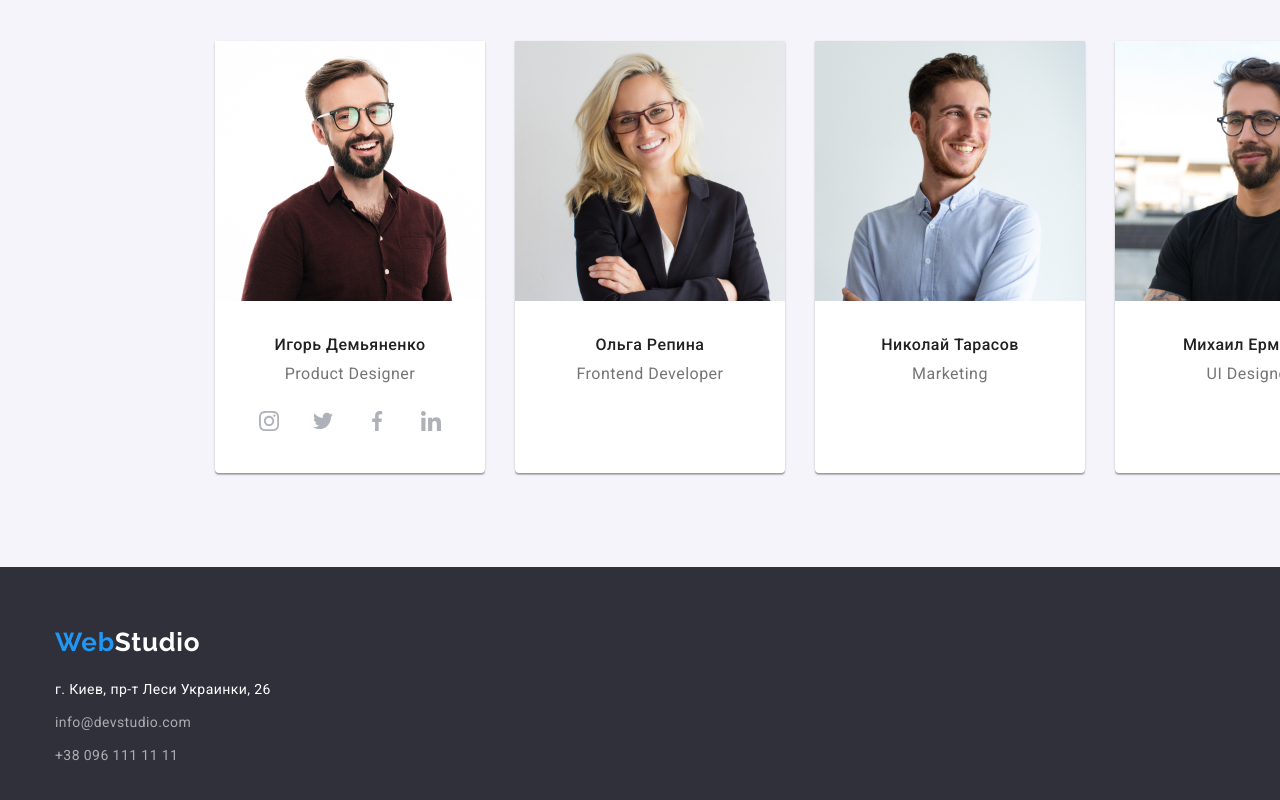
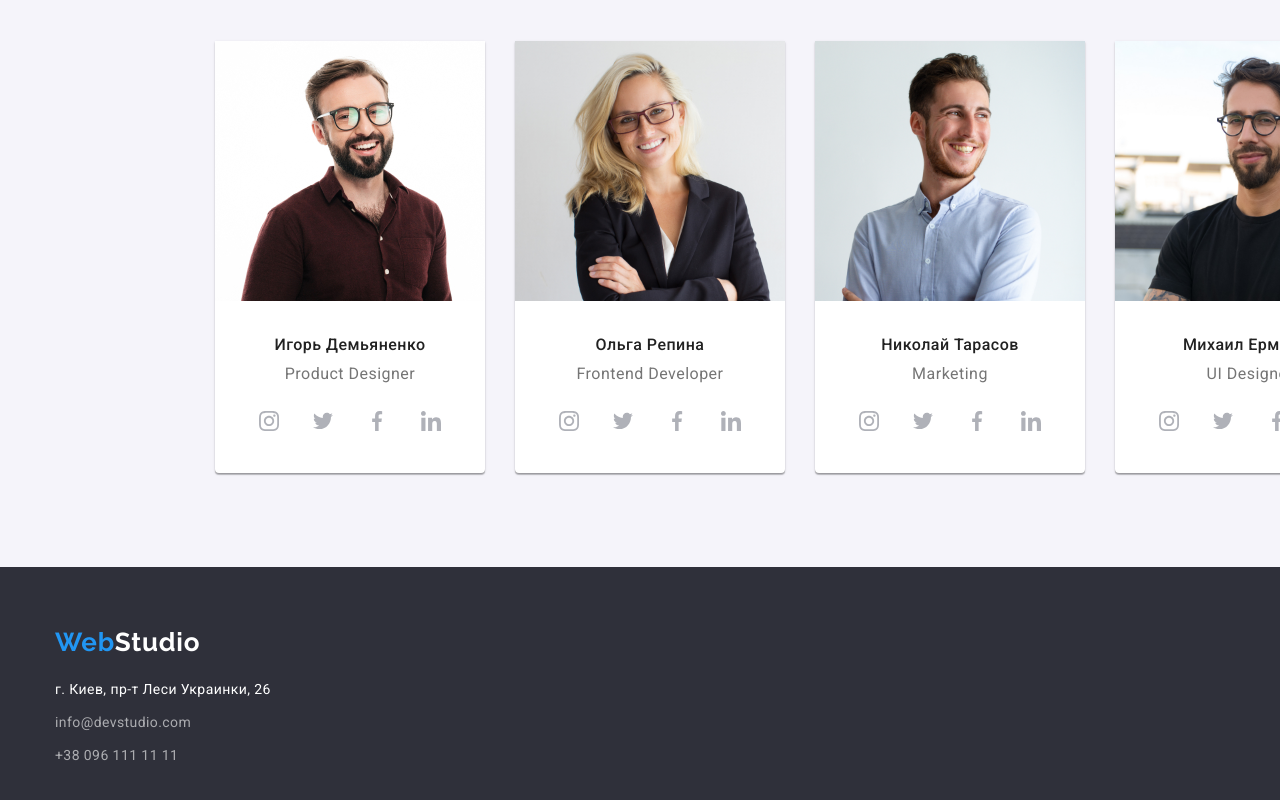
Before and after one commit to JulianMatviychuk/goit-markup-hw-04, a plain HTML site: page index.html in a window 1280 px wide. Shown: the part 1744-2544 px from the top of the page. Drawn offline with nearby package versions, Linux system fonts and the light colour scheme.

Commit message:
доробив ссилки на соц мережі

```diff
--- a/index.html
+++ b/index.html
@@ -207,6 +207,36 @@
                 <h3 class="name-title">Ольга Репина</h3>
                 <p lang="en" class="name-text">Frontend Developer</p>
               </div>
+              <ul class="team-social-menu list">
+                <li class="team-social-item">
+                  <a href="" class="team-social-link">
+                    <svg class="team-social-icon" width="20" height="20">
+                      <use href="./images/icons.svg#instagram"></use>
+                    </svg>
+                  </a>
+                </li>
+                <li class="team-social-item">
+                  <a href="" class="team-social-link">
+                    <svg class="team-social-icon" width="20" height="20">
+                      <use href="./images/icons.svg#twitter"></use>
+                    </svg>
+                  </a>
+                </li>
+                <li class="team-social-item">
+                  <a href="" class="team-social-link">
+                    <svg class="team-social-icon" width="20" height="20">
+                      <use href="./images/icons.svg#facebook"></use>
+                    </svg>
+                  </a>
+                </li>
+                <li class="team-social-item">
+                  <a href="" class="team-social-link">
+                    <svg class="team-social-icon" width="20" height="20">
+                      <use href="./images/icons.svg#linkedin"></use>
+                    </svg>
+                  </a>
+                </li>
+              </ul>
             </li>
             <li class="team-item">
               <img
@@ -218,6 +248,36 @@
                 <h3 class="name-title">Николай Тарасов</h3>
                 <p lang="en" class="name-text">Marketing</p>
               </div>
+              <ul class="team-social-menu list">
+                <li class="team-social-item">
+                  <a href="" class="team-social-link">
+                    <svg class="team-social-icon" width="20" height="20">
+                      <use href="./images/icons.svg#instagram"></use>
+                    </svg>
+                  </a>
+                </li>
+                <li class="team-social-item">
+                  <a href="" class="team-social-link">
+                    <svg class="team-social-icon" width="20" height="20">
+                      <use href="./images/icons.svg#twitter"></use>
+                    </svg>
+                  </a>
+                </li>
+                <li class="team-social-item">
+                  <a href="" class="team-social-link">
+                    <svg class="team-social-icon" width="20" height="20">
+                      <use href="./images/icons.svg#facebook"></use>
+                    </svg>
+                  </a>
+                </li>
+                <li class="team-social-item">
+                  <a href="" class="team-social-link">
+                    <svg class="team-social-icon" width="20" height="20">
+                      <use href="./images/icons.svg#linkedin"></use>
+                    </svg>
+                  </a>
+                </li>
+              </ul>
             </li>
             <li class="team-item">
               <img
@@ -229,6 +289,36 @@
                 <h3 class="name-title">Михаил Ермаков</h3>
                 <p lang="en" class="name-text">UI Designer</p>
               </div>
+              <ul class="team-social-menu list">
+                <li class="team-social-item">
+                  <a href="" class="team-social-link">
+                    <svg class="team-social-icon" width="20" height="20">
+                      <use href="./images/icons.svg#instagram"></use>
+                    </svg>
+                  </a>
+                </li>
+                <li class="team-social-item">
+                  <a href="" class="team-social-link">
+                    <svg class="team-social-icon" width="20" height="20">
+                      <use href="./images/icons.svg#twitter"></use>
+                    </svg>
+                  </a>
+                </li>
+                <li class="team-social-item">
+                  <a href="" class="team-social-link">
+                    <svg class="team-social-icon" width="20" height="20">
+                      <use href="./images/icons.svg#facebook"></use>
+                    </svg>
+                  </a>
+                </li>
+                <li class="team-social-item">
+                  <a href="" class="team-social-link">
+                    <svg class="team-social-icon" width="20" height="20">
+                      <use href="./images/icons.svg#linkedin"></use>
+                    </svg>
+                  </a>
+                </li>
+              </ul>
             </li>
           </ul>
         </div>
```
